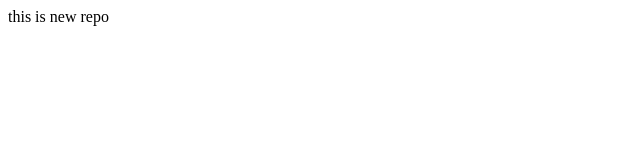
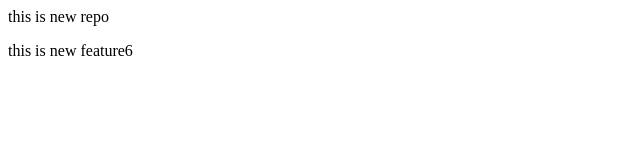
Before and after one commit to madhu1403/localrepo, a plain HTML site: page index.html in a window 1280 px wide. Shown: the whole page, without its empty margins (0-640 px from the left). Drawn offline with Linux system fonts and the light colour scheme.

Commit message:
modified feature 1

```diff
--- a/index.html
+++ b/index.html
@@ -1 +1,2 @@
 <p>this is new repo</p>
+<p>this is new feature6</p>
```
